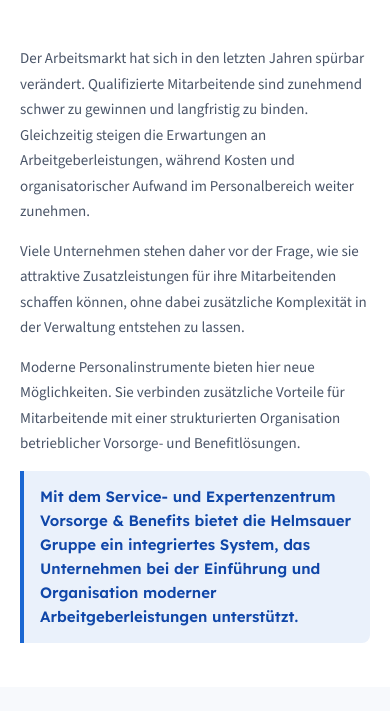
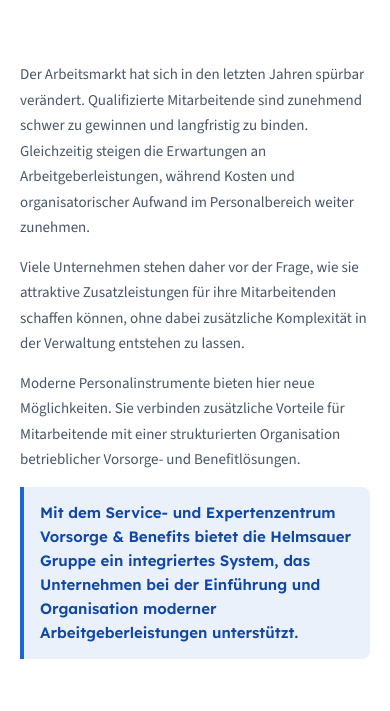
Before and after one commit to hagihacci/entgeltplus, a website: page index.html in a window 390 px wide. Shown: the part 913-1624 px from the top of the page. Drawn offline with nearby package versions, Linux system fonts and the light colour scheme.

Commit message:
Mobile: more vertical spacing between sections (--py 52→72)

```diff
--- a/index.html
+++ b/index.html
@@ -486,7 +486,7 @@
 
     /* ── Mobile ── */
     @media (max-width: 768px) {
-      :root { --py: 52px; }
+      :root { --py: 72px; }
 
       /* Base */
       body { font-size: 15px; }
@@ -508,7 +508,7 @@
       .hero__scroll { display: none; }
 
       /* Intro */
-      .intro { padding: 48px 0 44px; }
+      .intro { padding: 64px 0 60px; }
       .intro__body { gap: 14px; }
       .intro__body p { font-size: 15px; line-height: 1.7; }
       .intro__highlight { font-size: 15px; padding: 14px 16px; }
```
Also changed, not shown: indexhelm.html (+2 -2 lines).
